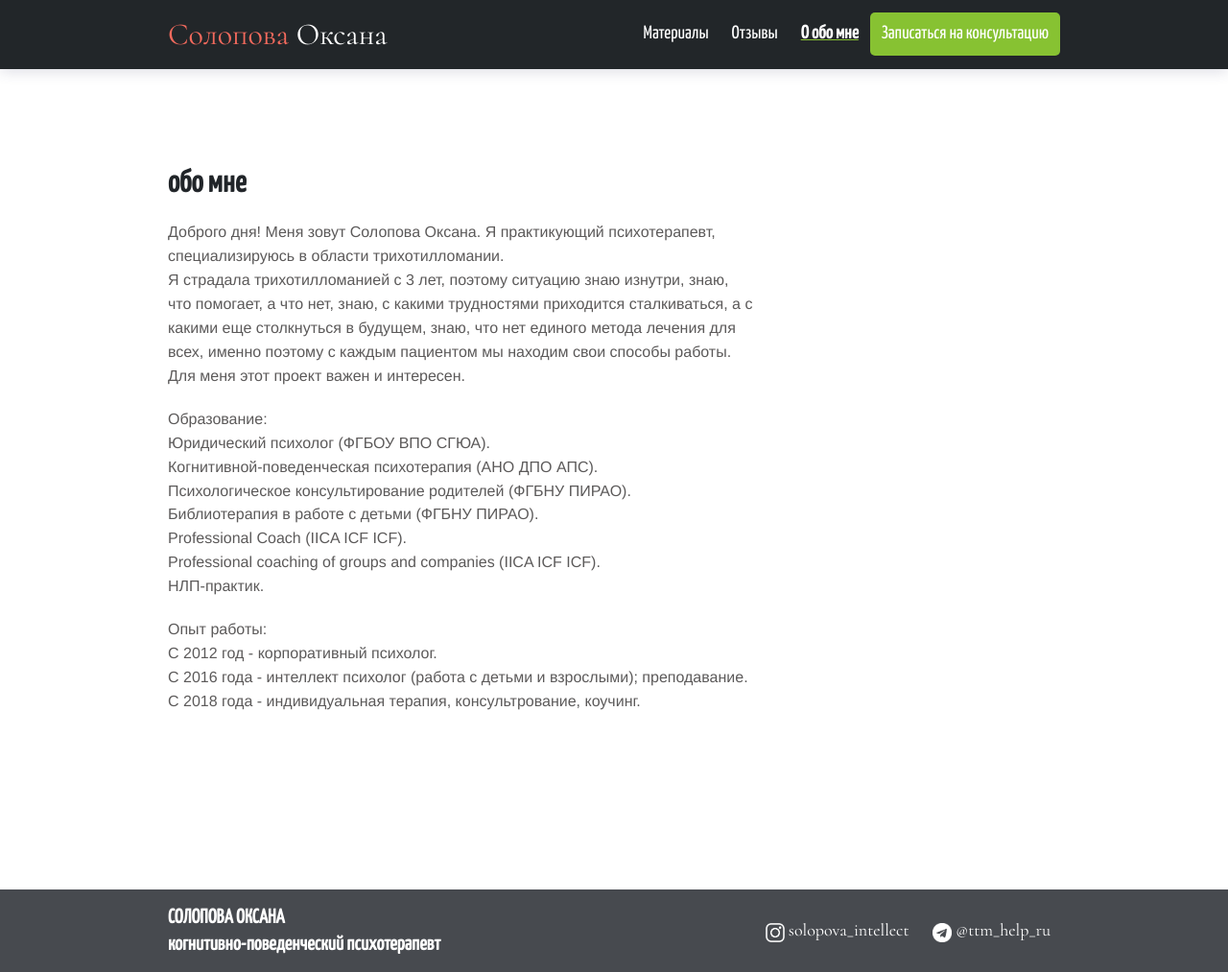
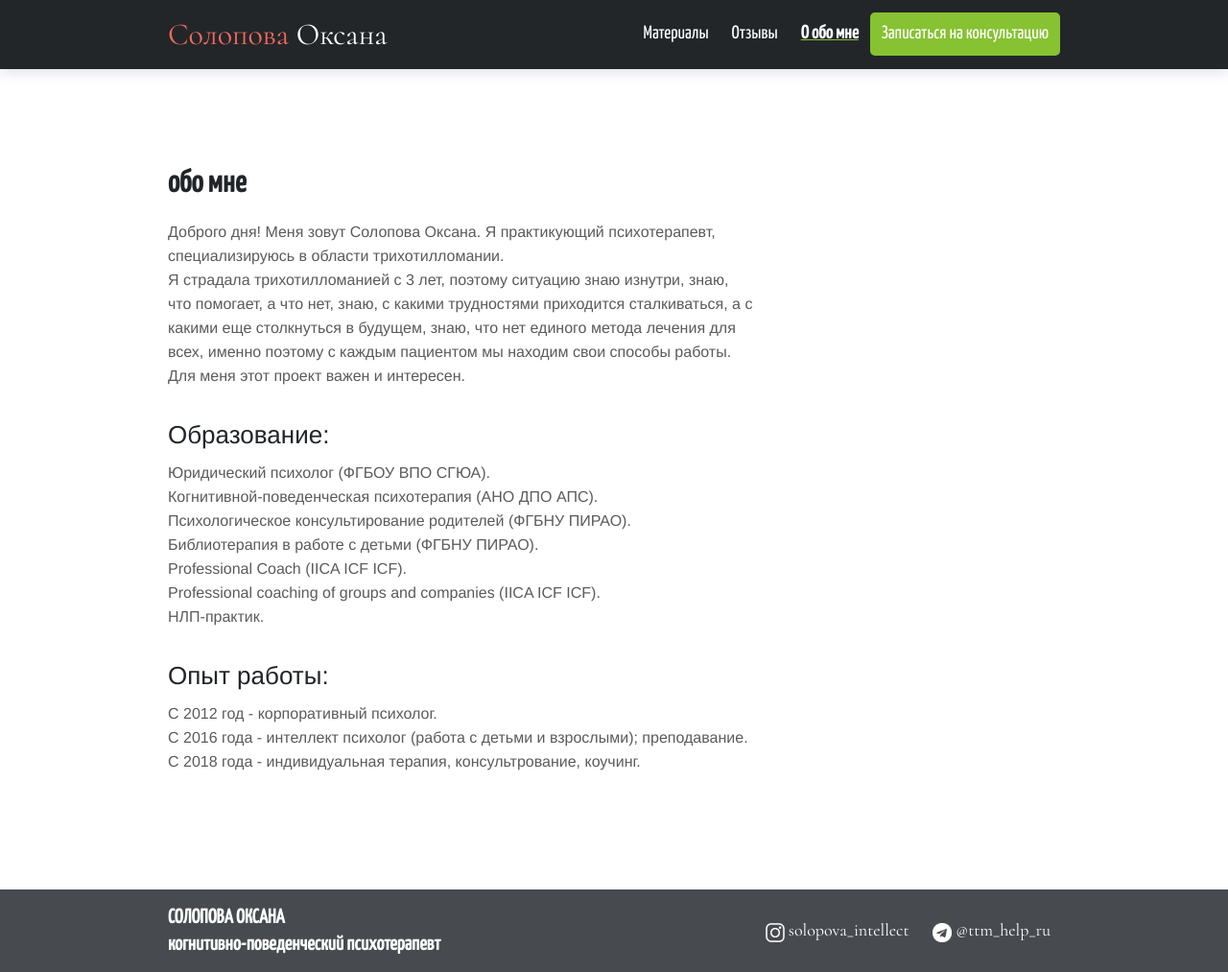
Before and after one commit to ttm-help/ttm-help.github.io, a Jekyll site: the page built from about.md, in a window 1280 px wide and 1013 px high. Shown: the whole window at 96% size. Built offline with Jekyll 4.4.1, drawn with Linux system fonts in a browser that asks for light colours.

Commit message:
выделение

```diff
--- a/about.md
+++ b/about.md
@@ -18,7 +18,7 @@
 Professional coaching of groups and companies (IICA ICF ICF).
 НЛП-практик.
 
-Опыт работы:
+## Опыт работы:
 С 2012 год - корпоративный психолог.
 С 2016 года - интеллект психолог (работа с детьми и взрослыми); преподавание.
 С 2018 года - индивидуальная терапия, консультрование, коучинг.
```
Also changed, not shown: other parts of about.md (+1 -1 lines), 1 other file.
